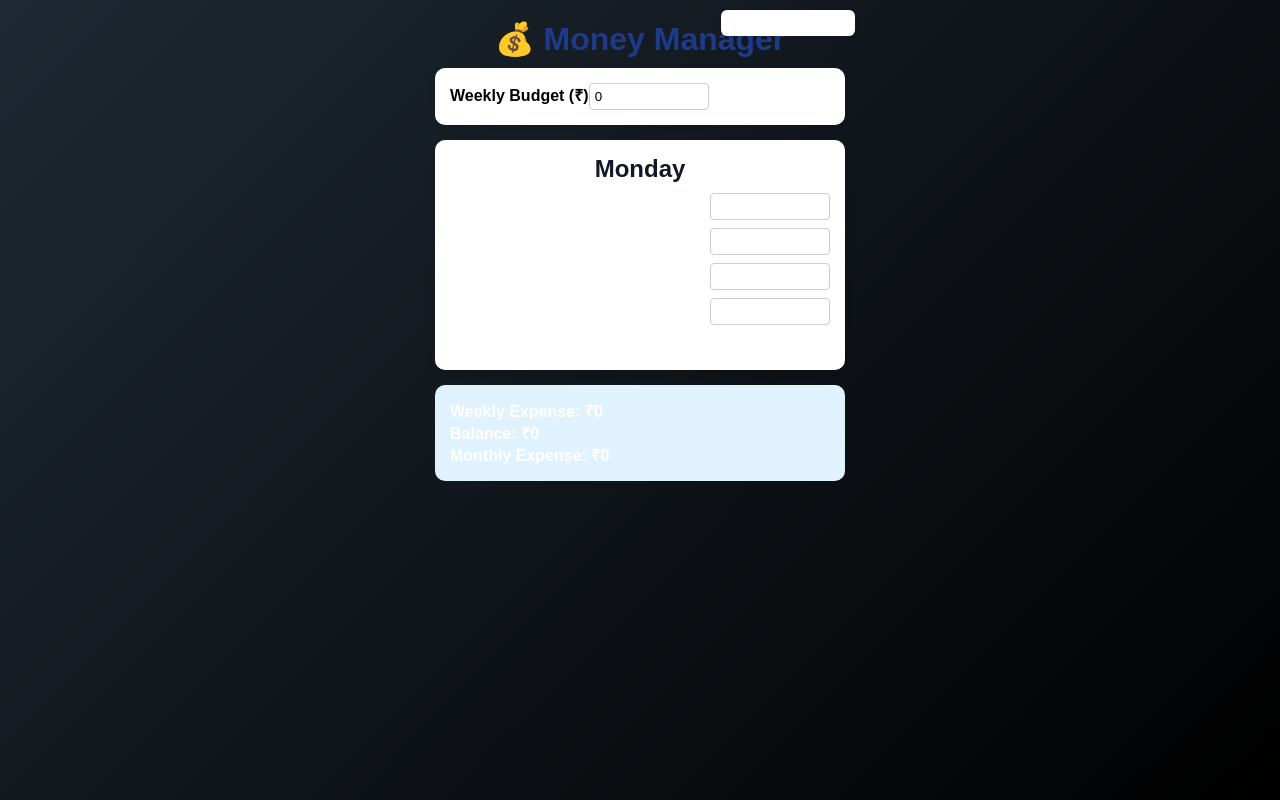
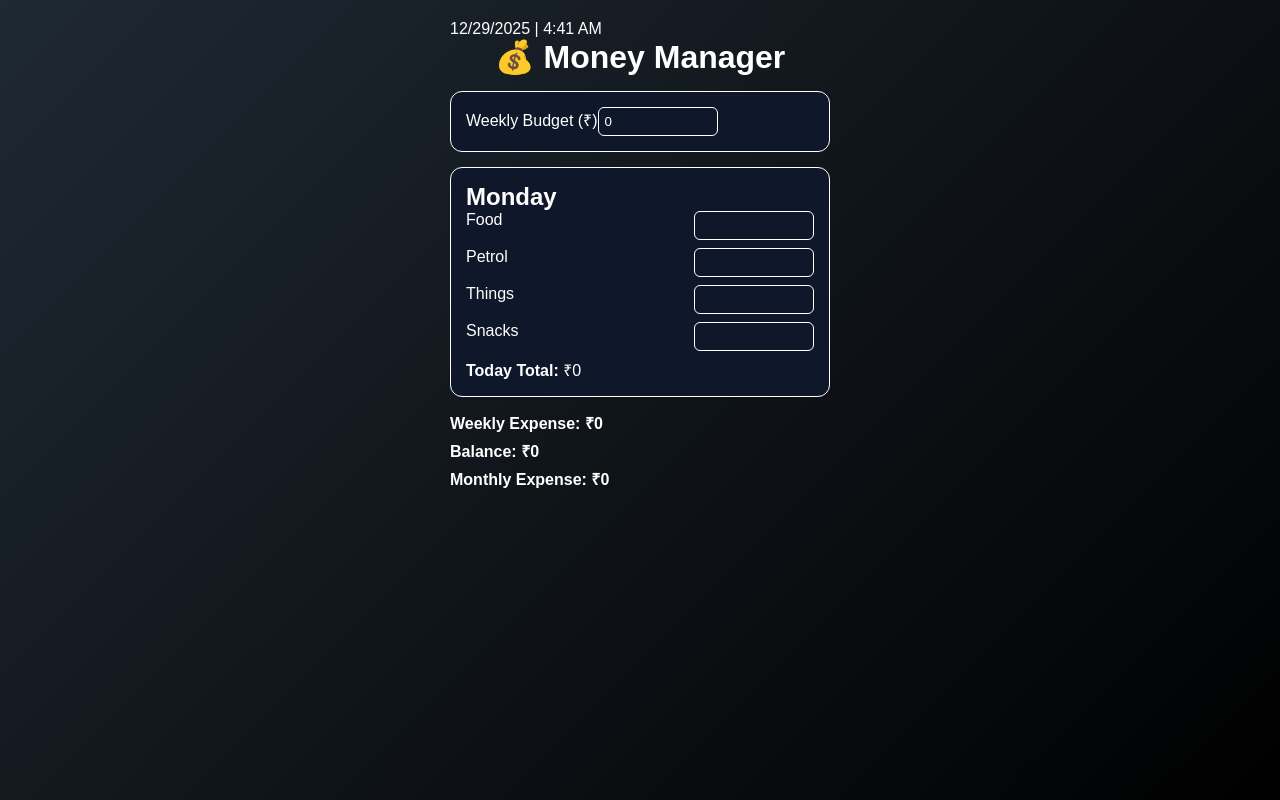
Before and after one commit to RadhakrishnanSA/Money_manager, a React (Vite) app: page / in a window 1280 px wide. Built offline with nearby package versions, Linux system fonts and the light colour scheme.

Commit message:
Update App.css

```diff
--- a/src/App.css
+++ b/src/App.css
@@ -1,43 +1,38 @@
 .container {
-  max-width: 450px;
+  max-width: 420px;
   margin: auto;
   padding: 20px;
   position: relative;
 }
 
-h1 {
-  text-align: center;
-  margin-bottom: 10px;
-  color: #1e3a8a;
-}
-
-/* Date Time Box */
-.datetime-box {
+/* Date box */
+.date-box {
   position: absolute;
   top: 10px;
   right: 10px;
-  background: #ffffff;
+  background: #111827;
   padding: 6px 10px;
   border-radius: 6px;
   font-size: 12px;
-  box-shadow: 0 2px 4px rgba(0,0,0,0.1);
+  color: white;
+}
+
+/* Heading */
+h1 {
+  text-align: center;
+  margin-bottom: 15px;
 }
 
 /* Card */
 .card {
-  background: white;
+  background: #0f172a;
   padding: 15px;
   margin-bottom: 15px;
-  border-radius: 10px;
-  box-shadow: 0 3px 6px rgba(0, 0, 0, 0.1);
+  border-radius: 12px;
+  border: 1px solid white;
 }
 
-.day-title {
-  text-align: center;
-  margin-bottom: 10px;
-  color: #111827;
-}
-
+/* Rows */
 .row {
   display: flex;
   justify-content: space-between;
@@ -46,23 +41,34 @@ h1 {
 
 .row span {
   width: 80px;
+  text-transform: capitalize;
 }
 
+/* Inputs */
 input {
   width: 120px;
-  padding: 5px;
-  border-radius: 4px;
-  border: 1px solid #ccc;
+  padding: 6px;
+  background: transparent;
+  border: 1px solid white;
+  border-radius: 6px;
+  color: white;
 }
 
-.budget-label {
+/* Button */
+button {
+  width: 100%;
+  padding: 10px;
+  background: #5b21b6;
+  border: none;
+  border-radius: 8px;
+  color: white;
   font-weight: bold;
-  color: black;
+  cursor: pointer;
+  margin-top: 10px;
 }
 
-.summary {
-  background: #e0f2fe;
-  padding: 15px;
-  border-radius: 10px;
+/* Summary text */
+.summary p {
+  margin: 6px 0;
   font-weight: bold;
 }
```
